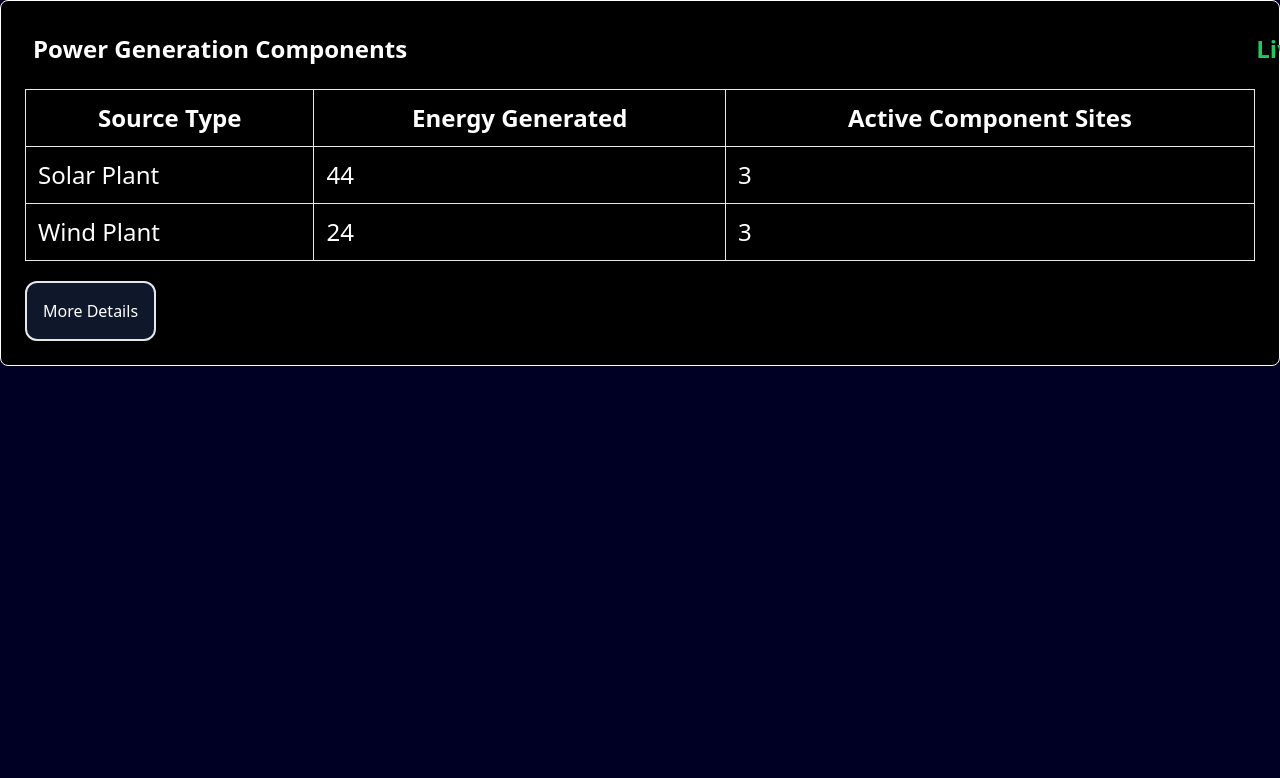
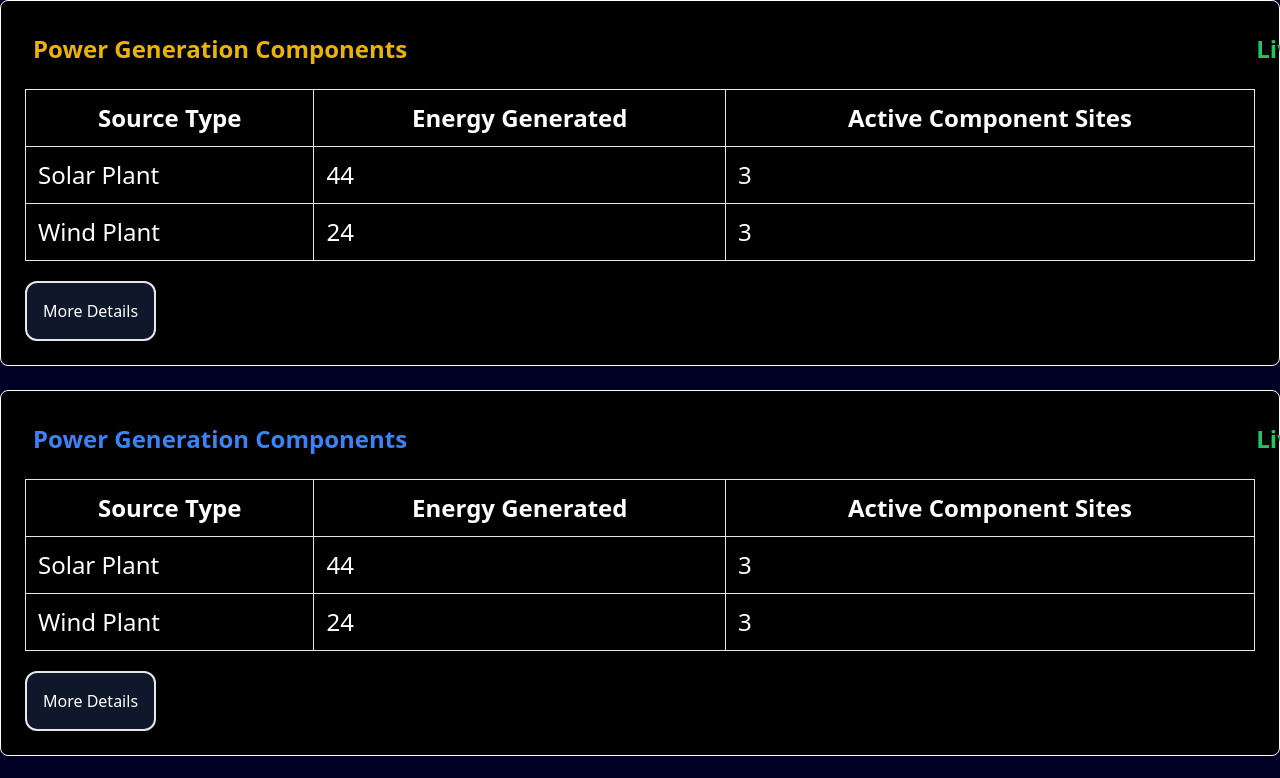
Before and after one commit to bashSunny101/SmartController-SIH, a React (Vite) app: page /ComponentMonitoring in a window 1280 px wide. Shown: the top 778 px of the page. Built offline with nearby package versions, Linux system fonts and the light colour scheme.

Commit message:
fixed bugs in component monitoring

```diff
--- a/src/Components/ComponentMonitoring.jsx
+++ b/src/Components/ComponentMonitoring.jsx
@@ -21,7 +21,85 @@ function ComponentMonitoring() {
           <div className="flex-col container  bg-black">
             <div className="flex justify-between  text-2xl w-screen">
               <div className=" p-2  flex-col  ">
-                <p className="font-bold text">Power Generation Components</p>
+                <p className="font-bold text-yellow-500">Power Generation Components</p>
+              </div>
+              <div >
+
+                <p className="text-green-500 text-2xl font-bold">Live</p>
+              </div>
+            </div>
+            <table className="mt-4 text-2xl w-full">
+              <thead>
+                <tr>
+                  <th className="border p-3">Source Type</th>
+                  <th className="border p-3">Energy Generated</th>
+                  <th className="border p-3">Active Component Sites</th>
+                </tr>
+              </thead>
+              <tbody>
+                <tr>
+                  <td className="border p-3">Solar Plant</td>
+                  <td className="border p-3">44</td>
+                  <td className="border p-3">3</td>
+                </tr>
+                <tr>
+                  <td className="border p-3">Wind Plant</td>
+                  <td className="border p-3">24</td>
+                  <td className="border p-3">3</td>
+                </tr>
+              </tbody>
+            </table>
+            <Link to="/ComMonDetails">
+        <button className="mt-5 p-4 rounded-xl border-2 bg-slate-900 text-white">
+          More Details
+        </button>
+      </Link>
+          </div>
+        </div>
+        <div  className="mt-6">
+          <div className="flex-col container  bg-black">
+            <div className="flex justify-between  text-2xl w-screen">
+              <div className=" p-2  flex-col  ">
+                <p className="font-bold text-blue-500">Power Generation Components</p>
+              </div>
+              <div >
+
+                <p className="text-green-500 text-2xl font-bold">Live</p>
+              </div>
+            </div>
+            <table className="mt-4 text-2xl w-full">
+              <thead>
+                <tr>
+                  <th className="border p-3">Source Type</th>
+                  <th className="border p-3">Energy Generated</th>
+                  <th className="border p-3">Active Component Sites</th>
+                </tr>
+              </thead>
+              <tbody>
+                <tr>
+                  <td className="border p-3">Solar Plant</td>
+                  <td className="border p-3">44</td>
+                  <td className="border p-3">3</td>
+                </tr>
+                <tr>
+                  <td className="border p-3">Wind Plant</td>
+                  <td className="border p-3">24</td>
+                  <td className="border p-3">3</td>
+                </tr>
+              </tbody>
+            </table>
+            <Link to="/ComMonDetails">
+        <button className="mt-5 p-4 rounded-xl border-2 bg-slate-900 text-white">
+          More Details
+        </button>
+      </Link>
+          </div>
+        </div>
+        <div  className="mt-6">
+          <div className="flex-col container  bg-black">
+            <div className="flex justify-between  text-2xl w-screen">
+              <div className=" p-2  flex-col  ">
+                <p className="font-bold text-green-500">Power Generation Components</p>
               </div>
               <div >
 
--- a/src/Components/Dashboard.css
+++ b/src/Components/Dashboard.css
@@ -26,7 +26,7 @@ nav {
   flex-direction: column;
   gap: 1em;
   position: relative;
-  height: 80vh;
+  height: 100vh;
   overflow-y: scroll;
 }
 
--- a/src/Components/PatchManagement.jsx
+++ b/src/Components/PatchManagement.jsx
@@ -20,7 +20,7 @@ function PatchManagement() {
                 <p className="text-center text-2xl text-blue-600">4</p>
               </div>
             </div>
-            <table className="mt-4 max-w-screen  text-2xl">
+            <table className="mt-4 min-w-full  text-2xl">
               <thead>
                 <tr>
                   <th className="border p-3">Device Type</th>
```
Also changed, not shown: src/Components/SecurityCenter.jsx (+122 -45 lines).
